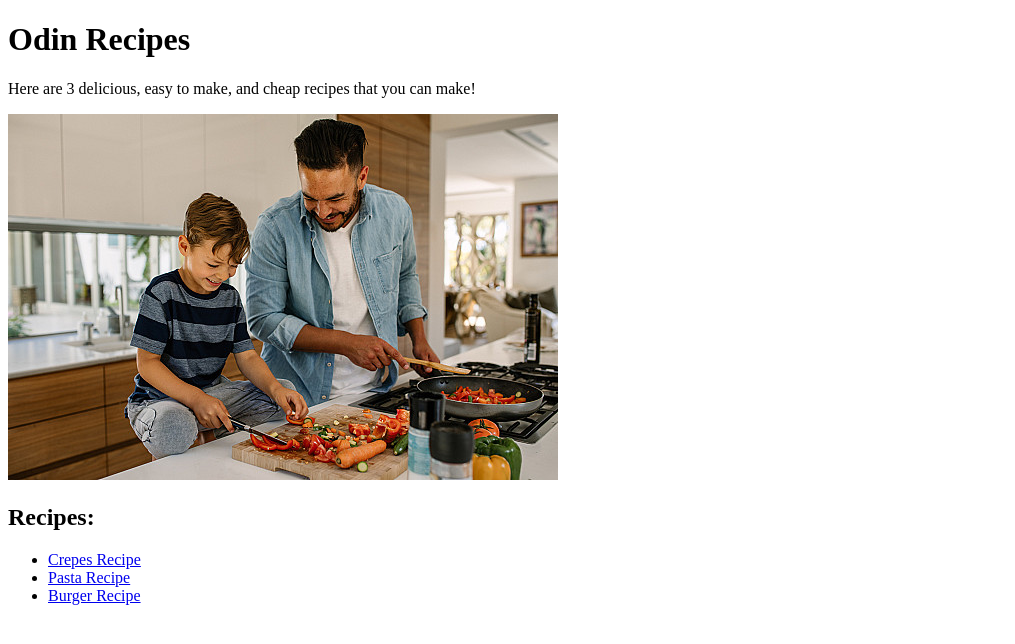
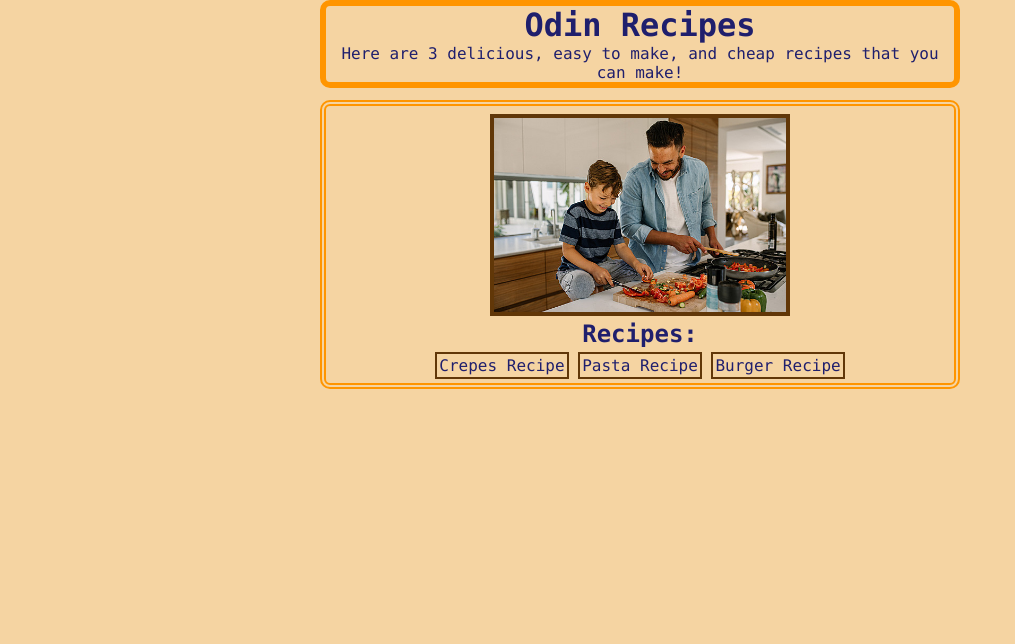
Before and after one commit to sergMaybeCodes31/odin-recipes, a plain HTML site: page index.html in a window 1280 px wide. Shown: the whole page, without its empty margins (0-1015 px from the left). Drawn offline with Linux system fonts and the light colour scheme.

Commit message:
feat: add css styling to index page

```diff
--- a/index.html
+++ b/index.html
@@ -4,18 +4,27 @@
     <meta charset="UTF-8">
     <meta http-equiv="X-UA-Compatible" content="IE=edge">
     <meta name="viewport" content="width=device-width, initial-scale=1.0">
+    <link rel="stylesheet" href="./styles.css">
     <title>Odin Recipes</title>
 </head>
 <body>
+    <header>
         <h1>Odin Recipes</h1>
         <p>Here are 3 delicious, easy to make, and cheap recipes that you can make!</p>
-    <img src="./images/cooking.jpg" alt="Two people cooking">
+    </header>
+
+    <main class="index-main">
+        <img src="./images/cooking.jpg" alt="Two people cooking" class="index-img">
+
+        <nav class="index-nav">
             <h2>Recipes:</h2>
-    <ul>
+            <ul class="index-link-container">
                 <li><a href="./recipes/crepes.html">Crepes Recipe</a></li>
                 <li><a href="./recipes/pasta.html">Pasta Recipe</a></li>
                 <li><a href="./recipes/burger.html">Burger Recipe</a></li>
             </ul>
+        </nav>
+    </main>
 
 </body>
 </html>
--- /dev/null
+++ b/styles.css
@@ -0,0 +1,55 @@
+/* some CSS to make it look cleaner */
+* {
+    padding: 0;
+    margin: 0;
+    box-sizing: border-box;
+    font-family: "Lucida Console", "Courier New", monospace;
+    color: rgb(31, 31, 109)
+}
+
+body {
+    background-color: rgb(245, 212, 162);
+}
+
+header {
+    text-align: center;
+    display: block;
+    width: 50%;
+    margin: 0 auto;
+    border: 6px solid rgb(255, 149, 0);
+    border-radius: 10px;
+    margin-bottom: 12px;
+}
+
+.index-main {
+    display: block;
+    width: 50%;
+    margin: 0 auto;
+    text-align: center;
+    border: 6px double rgb(255, 149, 0);
+    padding: 8px;
+    border-radius: 10px;
+}
+
+.index-img {
+    width: 300px;
+    border: 4px solid rgb(97, 55, 8);
+}
+
+.index-nav h2 {
+    margin-bottom: 8px;
+}
+
+.index-link-container {
+    list-style-type: none;
+}
+
+.index-link-container li {
+    display: inline;
+    border: 2px solid rgb(97, 55, 8);
+    padding: 2px;
+}
+
+.index-link-container a {
+    text-decoration: none;
+}
```
Also changed, not shown: recipes/burger.html (+1 -0 lines), recipes/crepes.html (+5 -0 lines), recipes/pasta.html (+1 -0 lines). Lines whose indentation alone changed are shown as unchanged.
